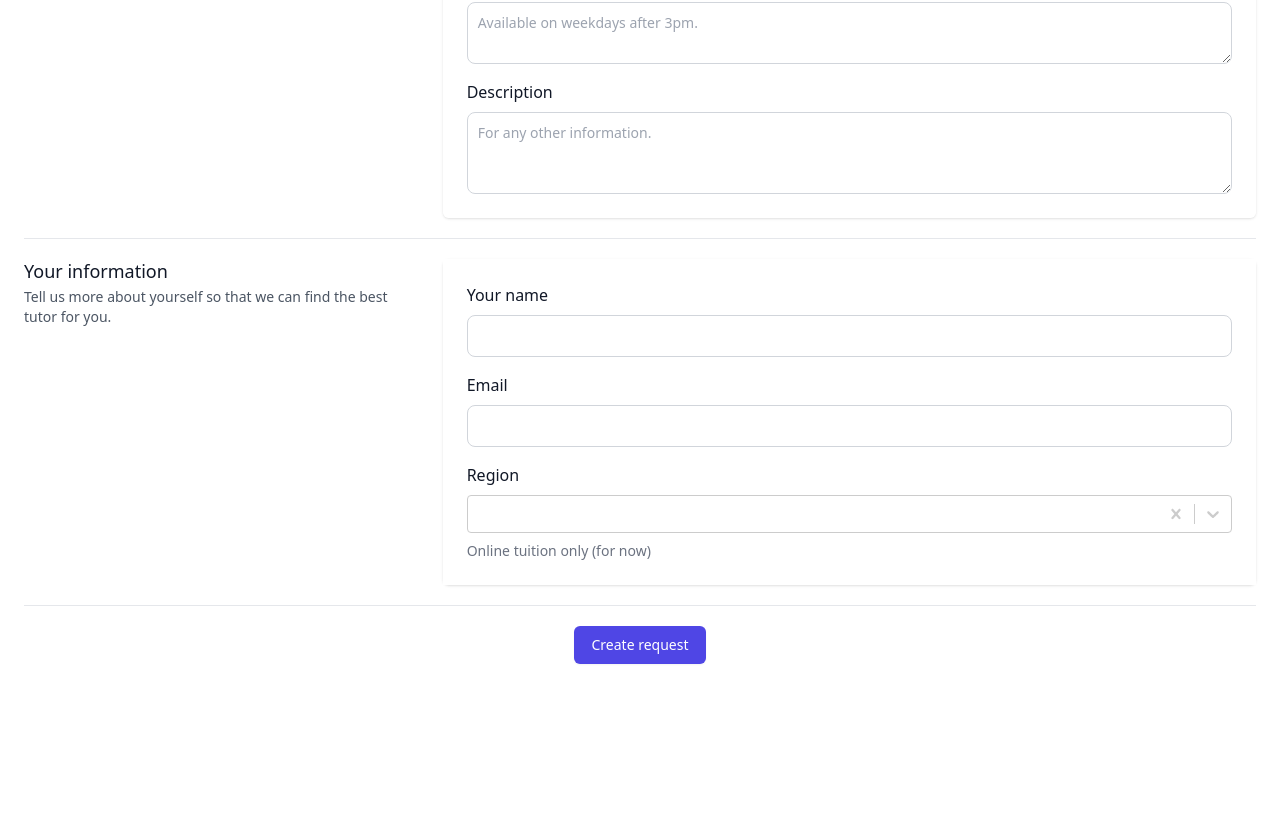
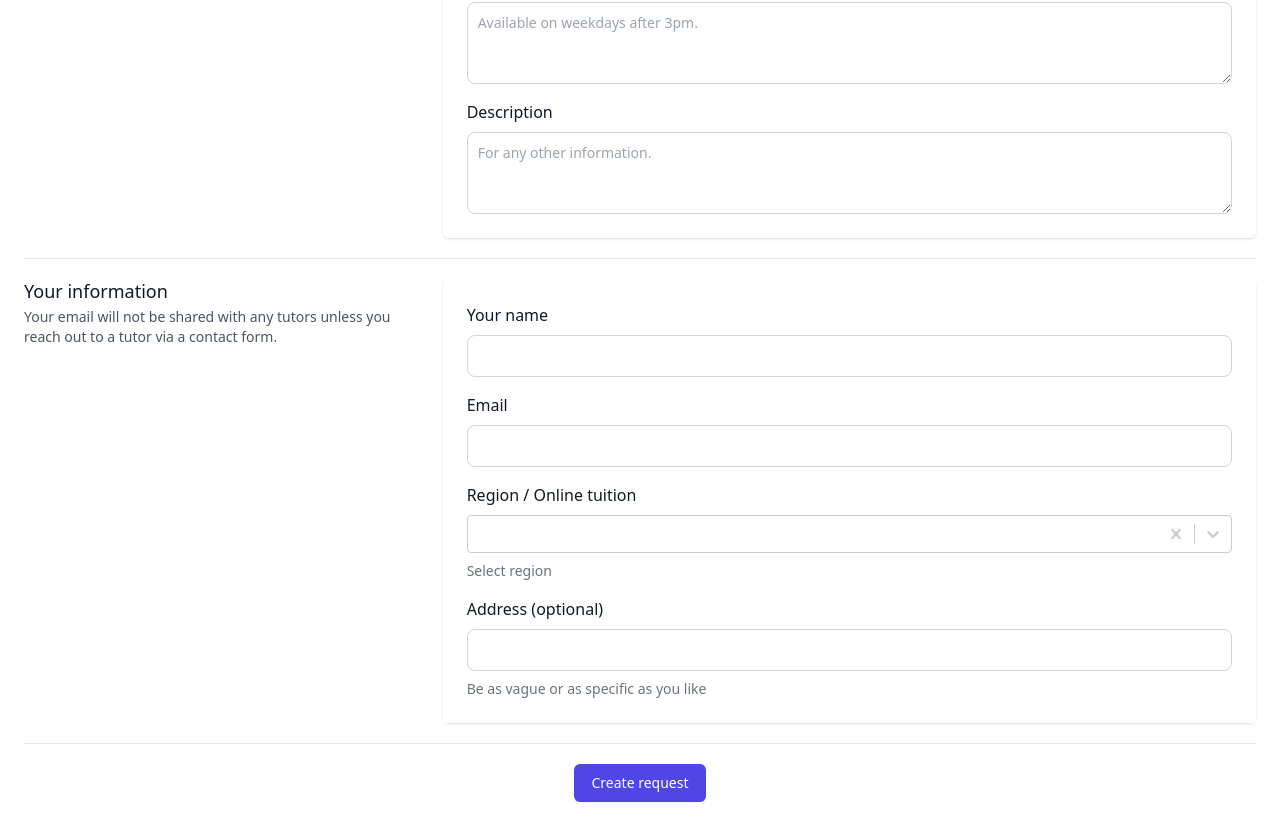
Before and after one commit to tanjoshua/tutoringsg-web, a Next.js app: page /request/make in a window 1280 px wide. Shown: the part 696-1514 px from the top of the page. Before the commit the page ends 1376 px from the top, so only its background shows below. Built offline with nearby package versions, Linux system fonts and the light colour scheme; no server answers.

Commit message:
misc features

```diff
--- a/src/components/tutor-profile/ContactModal.tsx
+++ b/src/components/tutor-profile/ContactModal.tsx
@@ -243,11 +243,12 @@ export default function ContactModal({
                           <div className="mt-2.5">
                             <textarea
                               name="message"
-                              rows={4}
+                              rows={5}
                               className="border border-gray-300 text-gray-900 text-sm rounded-lg focus:indigo-blue-500 focus:border-indigo-500 focus:outline-none block w-full p-2.5"
                               onChange={handleChange}
                               placeholder="eg. Indicate your availability for the first lesson"
                               value={values.message}
+                              maxLength={10000}
                             />
                           </div>
                         </div>
--- a/src/components/tutor-profile/ProfileCard.tsx
+++ b/src/components/tutor-profile/ProfileCard.tsx
@@ -34,7 +34,6 @@ export default function ProfileCard({
             "https://cdn.pixabay.com/photo/2015/10/05/22/37/blank-profile-picture-973460_960_720.png"
           }
           fill
-          className="h-full w-full object-cover object-center"
         />
       </div>
 
--- a/src/components/tutor-request/AppCard.tsx
+++ b/src/components/tutor-request/AppCard.tsx
@@ -50,7 +50,6 @@ export default function AppCard({
             tutorProfile.profilePic?.location ||
             "https://cdn.pixabay.com/photo/2015/10/05/22/37/blank-profile-picture-973460_960_720.png"
           }
-          className="h-full w-full object-cover object-center"
           alt="profile picture"
           fill
         />
--- a/src/components/tutor-request/TutorRequestModal.tsx
+++ b/src/components/tutor-request/TutorRequestModal.tsx
@@ -165,7 +165,11 @@ export default function TutorRequestModal({
                           Student location
                         </dt>
                         <dd className="mt-1 text-sm text-gray-900 sm:col-span-2 sm:mt-0">
-                          {tutorRequest.region} region
+                          {tutorRequest.region}
+                          <br />
+                          {tutorRequest.address
+                            ? `Address: ${tutorRequest.address}`
+                            : "Address was not provided"}
                         </dd>
                       </div>
                       <div className="bg-white px-4 py-5 sm:grid sm:grid-cols-3 sm:gap-4 sm:px-6">
--- a/src/pages/index.tsx
+++ b/src/pages/index.tsx
@@ -132,7 +132,7 @@ const Home: NextPageWithLayout = () => {
                 </div>
               </div>
             </div>
-            <div className="relative my-8 lg:my-16 lg:mt-8 flex justify-center items-center mx-auto">
+            <div className="relative my-8 lg:my-16 lg:mt-8 self-center mx-auto">
               <div className="rounded-3xl px-8 lg:px-16 py-8 bg-gray-800 shadow-2xl">
                 <h2 className="text-lg md:text-2xl font-bold tracking-tight text-white">
                   What are you looking for?
--- a/src/pages/login.tsx
+++ b/src/pages/login.tsx
@@ -46,9 +46,9 @@ const Login: NextPageWithLayout = () => {
     const credential = response.credential;
     if (credential) {
       try {
-        await googleLogin({ credential });
+        const data = await googleLogin({ credential });
         queryClient.refetchQueries("me");
-        toast.success("Logged in");
+        toast.success(data.message);
       } catch {
         toast.error("Couldn't log in");
       }
--- a/src/pages/request/make.tsx
+++ b/src/pages/request/make.tsx
@@ -48,6 +48,7 @@ const MakeTutorRequest: NextPageWithLayout = () => {
       pricing: { rate: string; rateOption: string };
       availability: string;
       description: string;
+      address: string;
     }>({
       initialValues: {
         name: "",
@@ -62,6 +63,7 @@ const MakeTutorRequest: NextPageWithLayout = () => {
         pricing: { rate: "", rateOption: "" },
         availability: "",
         description: "",
+        address: "",
       },
       onSubmit: async (values) => {
         if (
@@ -340,10 +342,11 @@ const MakeTutorRequest: NextPageWithLayout = () => {
                     <textarea
                       className="border border-gray-300 text-gray-900 text-sm rounded-lg block w-full p-2.5 focus:border-indigo-600 focus:outline-none"
                       id="availability"
-                      rows={2}
+                      rows={3}
                       placeholder="Available on weekdays after 3pm."
                       onChange={handleChange}
                       value={values.availability}
+                      maxLength={1000}
                     />
                   </div>
 
@@ -358,6 +361,7 @@ const MakeTutorRequest: NextPageWithLayout = () => {
                       placeholder="For any other information."
                       onChange={handleChange}
                       value={values.description}
+                      maxLength={1000}
                     />
                   </div>
                 </div>
@@ -380,8 +384,8 @@ const MakeTutorRequest: NextPageWithLayout = () => {
                   Your information
                 </h3>
                 <p className="mt-1 text-sm text-gray-600">
-                  Tell us more about yourself so that we can find the best tutor
-                  for you.
+                  Your email will not be shared with any tutors unless you reach
+                  out to a tutor via a contact form.
                 </p>
               </div>
             </div>
@@ -435,7 +439,7 @@ const MakeTutorRequest: NextPageWithLayout = () => {
                   </div>*/}
                   <div>
                     <label className="block mb-2 font-medium text-gray-900">
-                      Region
+                      Region / Online tuition
                     </label>
                     <Select
                       required
@@ -450,8 +454,21 @@ const MakeTutorRequest: NextPageWithLayout = () => {
                         value: values.region,
                       }}
                     />
+                    <p className="mt-2 text-sm text-gray-500">Select region</p>
+                  </div>
+
+                  <div>
+                    <label className="block mb-2 font-medium text-gray-900">
+                      Address (optional)
+                    </label>
+                    <input
+                      id="address"
+                      className="border border-gray-300 text-gray-900 text-sm rounded-lg focus:indigo-blue-500 focus:border-indigo-500 focus:outline-none block w-full p-2.5"
+                      onChange={handleChange}
+                      value={values.address}
+                    />
                     <p className="mt-2 text-sm text-gray-500">
-                      Online tuition only (for now)
+                      Be as vague or as specific as you like
                     </p>
                   </div>
                 </div>
--- a/src/pages/tutor/your-profile.tsx
+++ b/src/pages/tutor/your-profile.tsx
@@ -118,7 +118,7 @@ const YourProfile: NextPageWithLayout = () => {
                   profile.profilePic?.location ||
                   "https://cdn.pixabay.com/photo/2015/10/05/22/37/blank-profile-picture-973460_960_720.png"
                 }
-                className="h-full w-full group-hover:opacity-80"
+                className="group-hover:opacity-80"
               />
               <div className="hidden absolute top-2 right-2 group-hover:block">
                 <PencilIcon
--- a/src/services/auth.ts
+++ b/src/services/auth.ts
@@ -22,8 +22,9 @@ export const login = ({
   return instance.post("/base/auth/login", { email, password });
 };
 
-export const googleLogin = ({ credential }: { credential: string }) => {
-  return instance.post("/base/auth/googleLogin", { credential });
+export const googleLogin = async ({ credential }: { credential: string }) => {
+  const result = await instance.post("/base/auth/googleLogin", { credential });
+  return result.data;
 };
 
 export const googleRegister = ({ credential }: { credential: string }) => {
--- a/src/services/tutorRequest.ts
+++ b/src/services/tutorRequest.ts
@@ -12,6 +12,7 @@ export const createTutorRequest = async ({
   pricing,
   availability,
   description,
+  address,
 }: {
   name: string;
   contactInfo: { email: string };
@@ -27,6 +28,7 @@ export const createTutorRequest = async ({
   };
   availability: string;
   description: string;
+  address: string;
 }) => {
   const result = await instance.post("/tutor/request", {
     name,
@@ -40,6 +42,7 @@ export const createTutorRequest = async ({
     pricing,
     availability,
     description,
+    address,
   });
 
   return result.data;
--- a/src/utils/options/regions.ts
+++ b/src/utils/options/regions.ts
@@ -10,5 +10,4 @@ export enum Region {
 export const regionOptions = Object.values(Region).map((value) => ({
   label: value,
   value,
-  isDisabled: value !== Region.Online,
 }));
```
